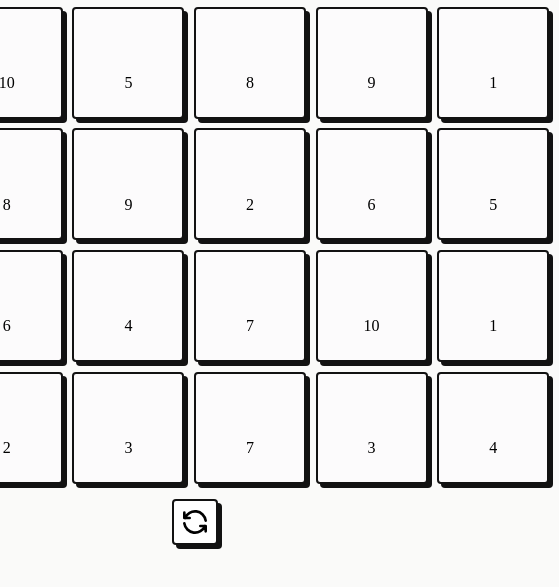
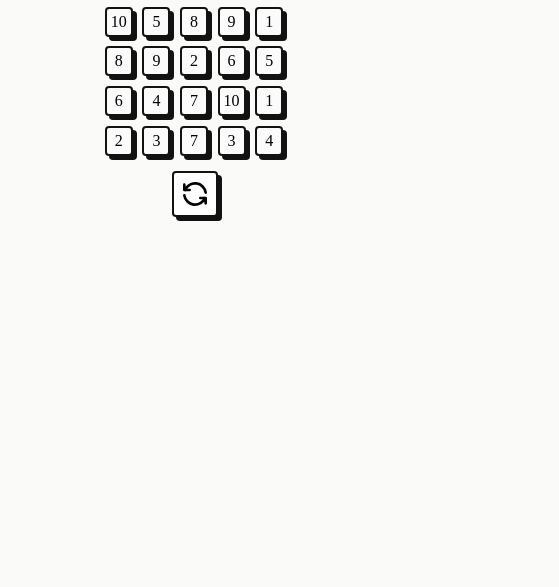
Before and after one commit to CiroMirkin/memotest_TS, a website built with Vite: page index.html in a window 390 px wide. Shown: the part 37-624 px from the top of the page, 559 px wide, since content can reach past the window. Built offline with nearby package versions, Linux system fonts and the light colour scheme; files whose address does not match are found by name.

Commit message:
change: css styles for get a responsive desing

```diff
--- a/src/style.css
+++ b/src/style.css
@@ -32,8 +32,8 @@ main {
 
 .board {
     width: auto;
-    min-width: 500px;
-    padding: 0 5px;
+    max-width: 500px;
+    padding: 0 4px 0 2px;
     margin: 0;
 
     display: grid;
@@ -43,8 +43,8 @@ main {
 }
 
 .index {
-    width: 7rem;
-    height: 7rem;
+    max-width: 7rem;
+    max-height: 7rem;
     margin: 0.30rem;
     padding: 4px;
 
```
